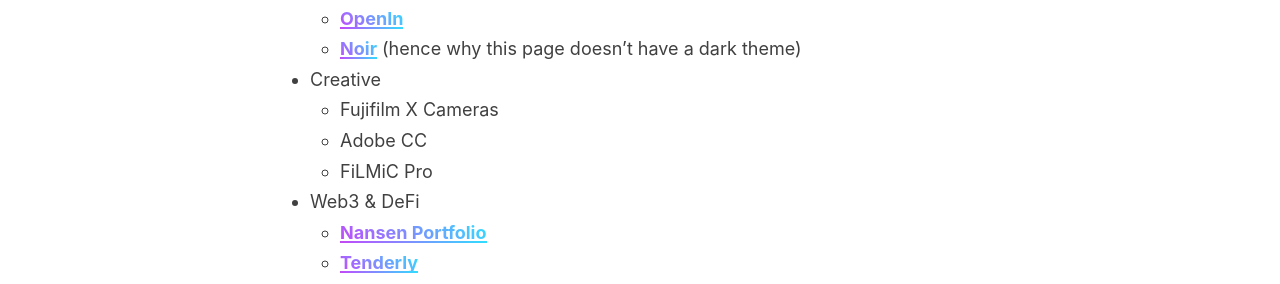
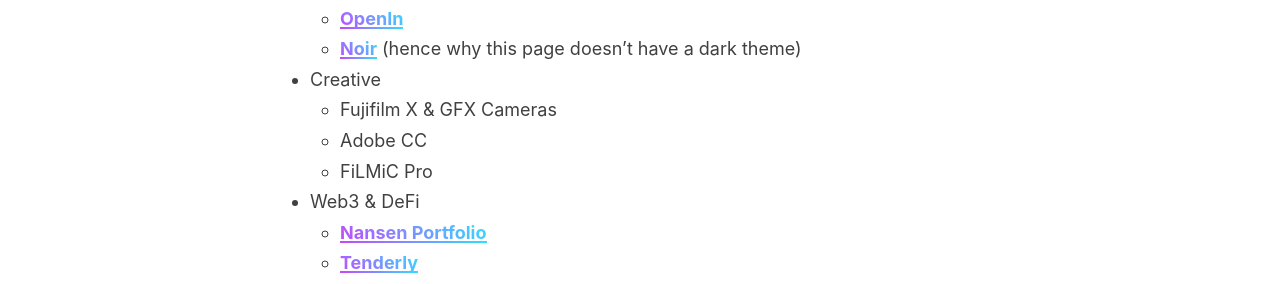
Before and after one commit to 98827ddb7e5a2c2e261912a23d9251d6/98827ddb7e5a2c2e261912a23d9251d6.github.io, a Jekyll site: the page built from index.md, in a window 1280 px wide and 900 px high, scrolled down 1776 px. Shown: the part 161-445 px from the top of the window. Built offline with Jekyll 4.4.1, drawn with Linux system fonts in a browser that asks for light colours.

Commit message:
another new toy

```diff
--- a/index.md
+++ b/index.md
@@ -44,7 +44,7 @@
 	- [OpenIn](https://loshadki.app/openin/){:target="_blank" rel="noopener"}
 	- [Noir](https://getnoir.app){:target="_blank" rel="noopener"} (hence why this page doesn't have a dark theme)
 - Creative
-	- Fujifilm X Cameras
+	- Fujifilm X & GFX Cameras
 	- Adobe CC
 	- FiLMiC Pro
 - Web3 & DeFi
```
